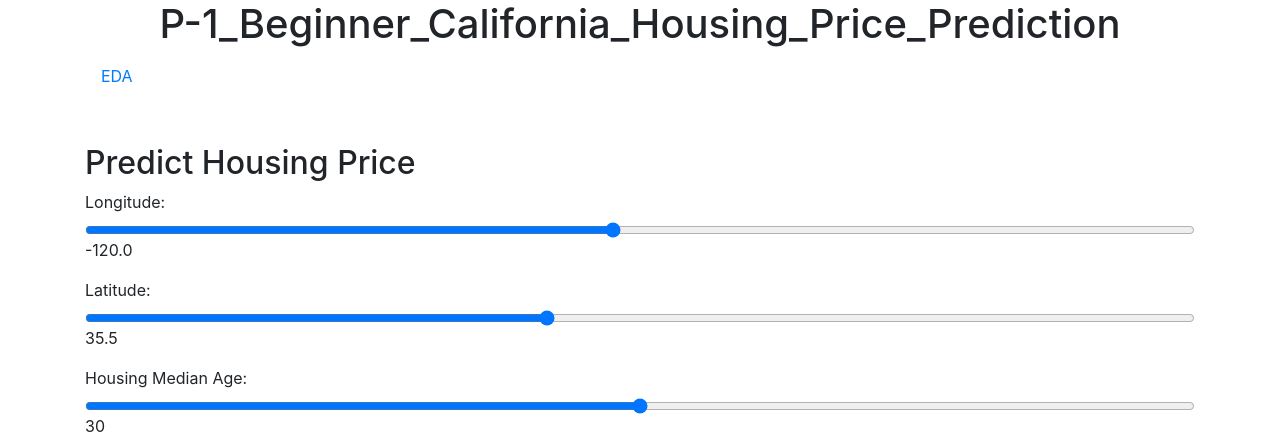
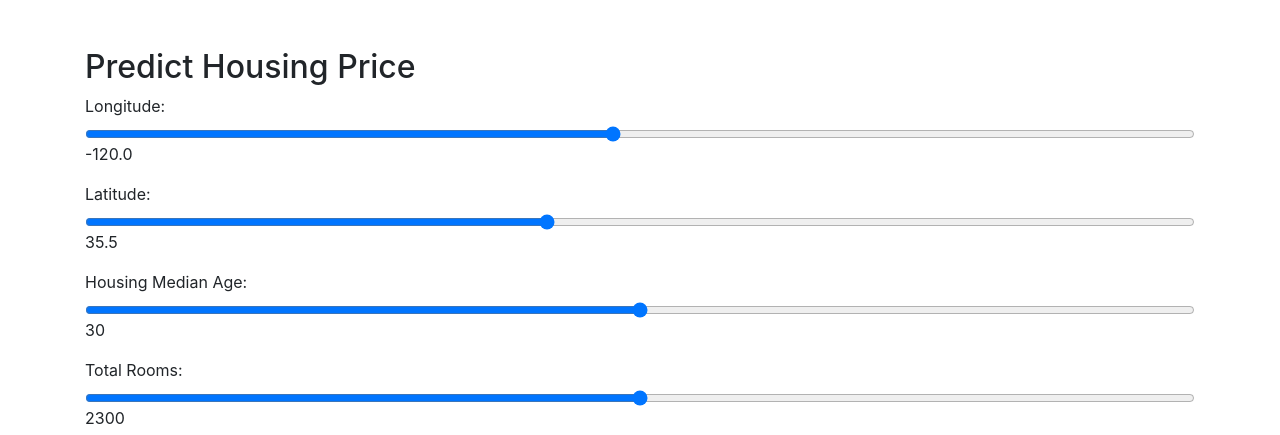
Before and after one commit to vikas-gits-good/P-1_Beginner_CaliforniaHousePricePrediction, a Flask app: page /home in a window 1280 px wide. Shown: the top 435 px of the page. Run offline with Flask 3, Linux system fonts and the light colour scheme; some libraries are stand-ins or nearby versions.

Commit message:
update web gui

```diff
--- a/app.py
+++ b/app.py
@@ -10,11 +10,6 @@ app = application
 @app.route("/home")
 def home():
     return render_template("home.html")
-
-
-@app.route("/eda")
-def eda():
-    return render_template("EDA.html")
 
 
 @app.route("/predictdata", methods=["GET", "POST"])
--- a/templates/home.html
+++ b/templates/home.html
@@ -7,13 +7,6 @@
     <link rel="stylesheet" href="https://stackpath.bootstrapcdn.com/bootstrap/4.5.2/css/bootstrap.min.css">
 </head>
 <body>
-
-    <div class="container text-center">
-        <h1>P-1_Beginner_California_Housing_Price_Prediction</h1>
-        <nav class="nav">
-            <a class="nav-link" href="eda">EDA</a>
-        </nav>
-    </div>
 
     <div class="container mt-5">
         <h2>Predict Housing Price</h2>
```
Also changed, not shown: 3 other files.
